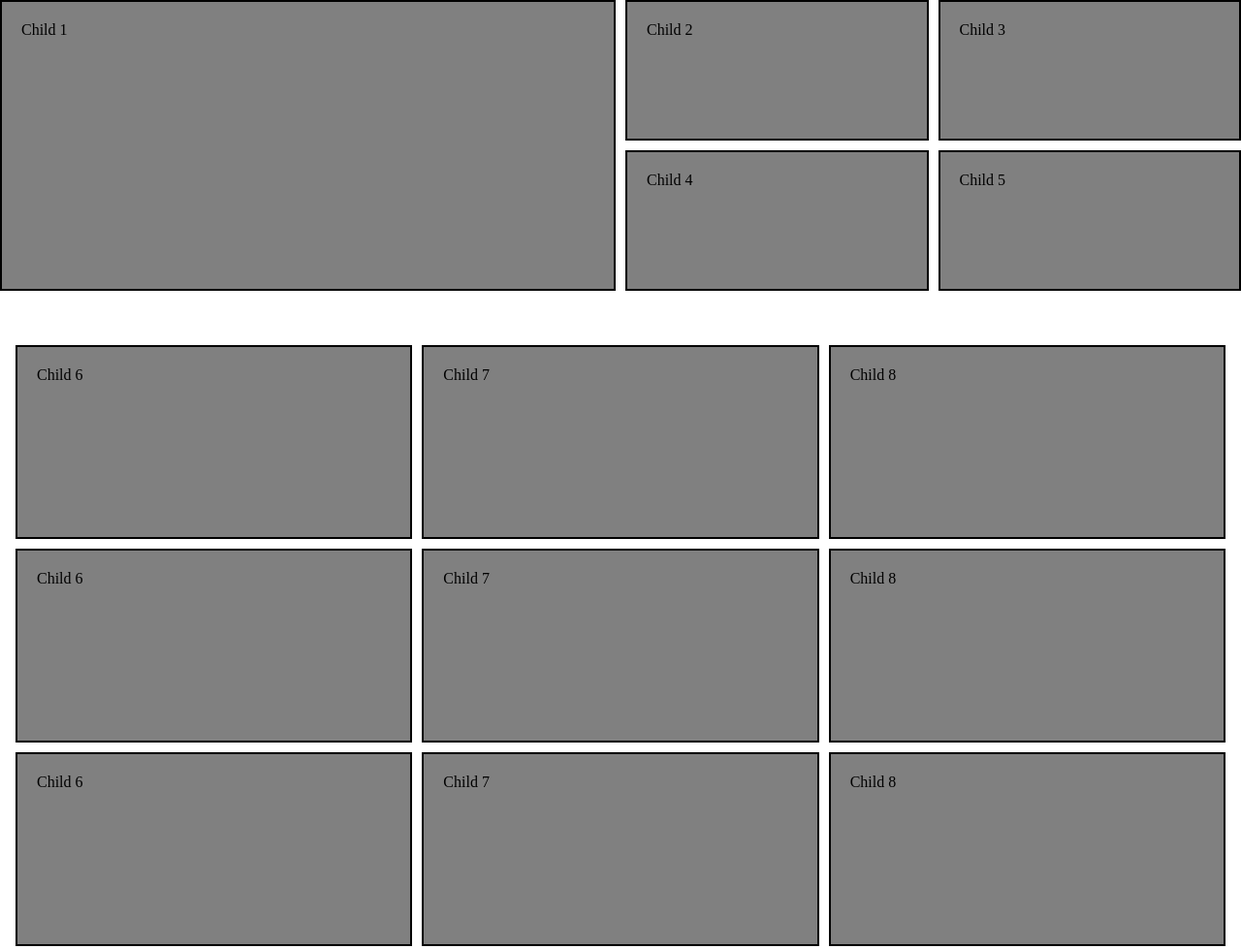
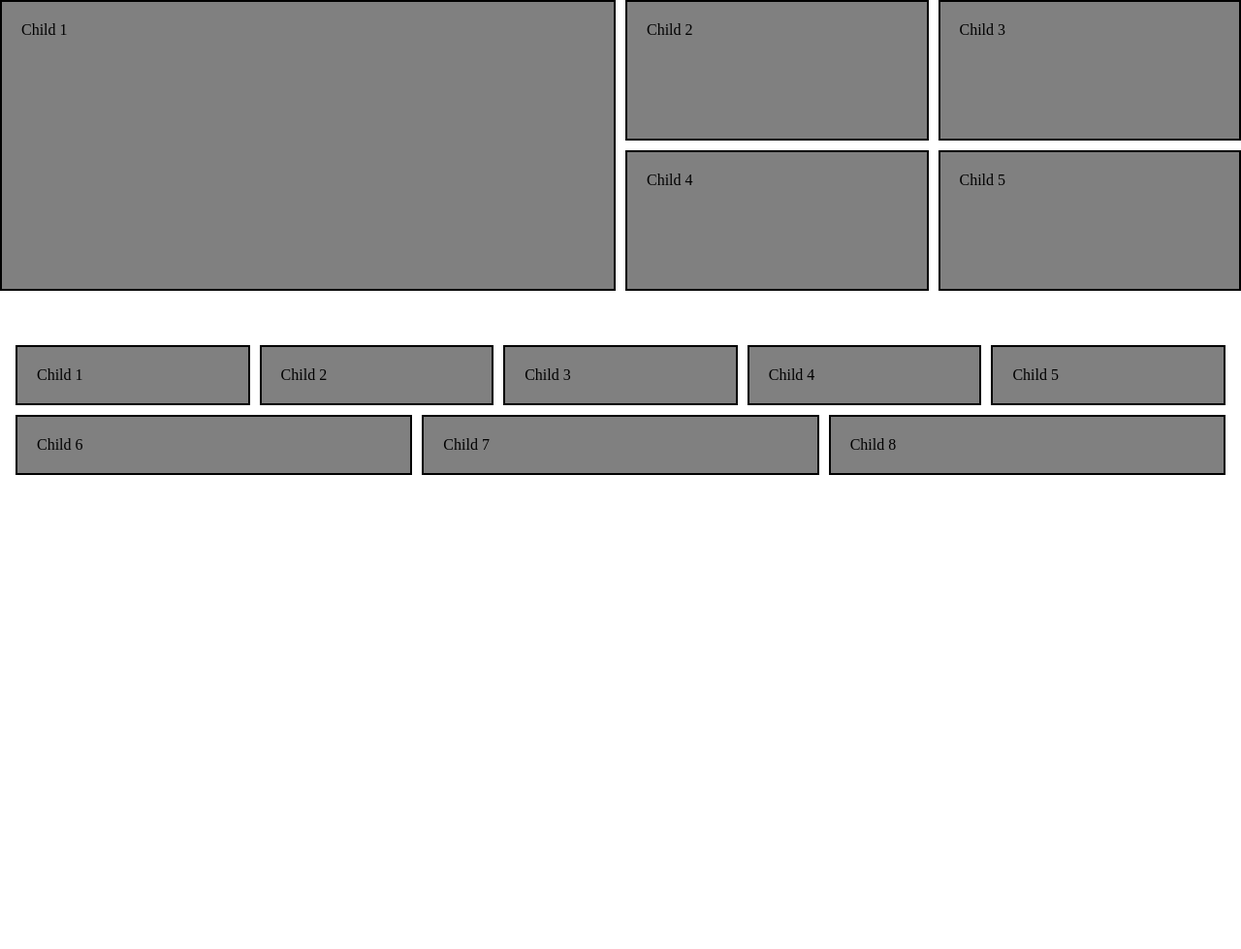
Before and after one commit to gabrielsanttana/css, a plain HTML site: page grid/index.html in a window 1280 px wide. Shown: the whole page at 97% size. After the commit the page ends 800 px from the top, so only its background shows below. Drawn offline with Linux system fonts and the light colour scheme.

Commit message:
refactor: Adjust class names

```diff
--- a/grid/index.css
+++ b/grid/index.css
@@ -171,7 +171,7 @@
   grid-area: child-8;
 }
 
-.flex-container {
+.grid-container-7 {
   padding: 16px;
   margin-top: 40px;
   display: grid;
@@ -180,14 +180,27 @@
   grid-auto-rows: minmax(200px, auto);
 }
 
+.flex-container {
+  padding: 16px;
+  margin-top: 40px;
+  display: flex;
+  flex-wrap: wrap;
+  gap: 10px;
+}
+
+.flex-container .grid-child {
+  min-width: 200px;
+  flex: 1;
+}
+
 @media only screen and (max-width: 720px) {
-  .flex-container {
+  .grid-container-7 {
     grid-template-columns: repeat(2, 1fr);
   }
 }
 
 @media only screen and (max-width: 480px) {
-  .flex-container {
+  .grid-container-7 {
     grid-template-columns: repeat(1, 1fr);
   }
 }
--- a/grid/index.html
+++ b/grid/index.html
@@ -26,19 +26,18 @@
     </div>
 
     <div class="flex-container">
+      <div class="grid-child child-1">Child 1</div>
+
+      <div class="grid-child child-2">Child 2</div>
+      <div class="grid-child child-3">Child 3</div>
+
+      <div class="grid-child child-4">Child 4</div>
+
+      <div class="grid-child child-5">Child 5</div>
       <div class="grid-child child-6">Child 6</div>
 
       <div class="grid-child child-7">Child 7</div>
-      <div class="grid-child child-8">Child 8</div>
 
-      <div class="grid-child child-6">Child 6</div>
-
-      <div class="grid-child child-7">Child 7</div>
-      <div class="grid-child child-8">Child 8</div>
-
-      <div class="grid-child child-6">Child 6</div>
-
-      <div class="grid-child child-7">Child 7</div>
       <div class="grid-child child-8">Child 8</div>
     </div>
   </body>
```
